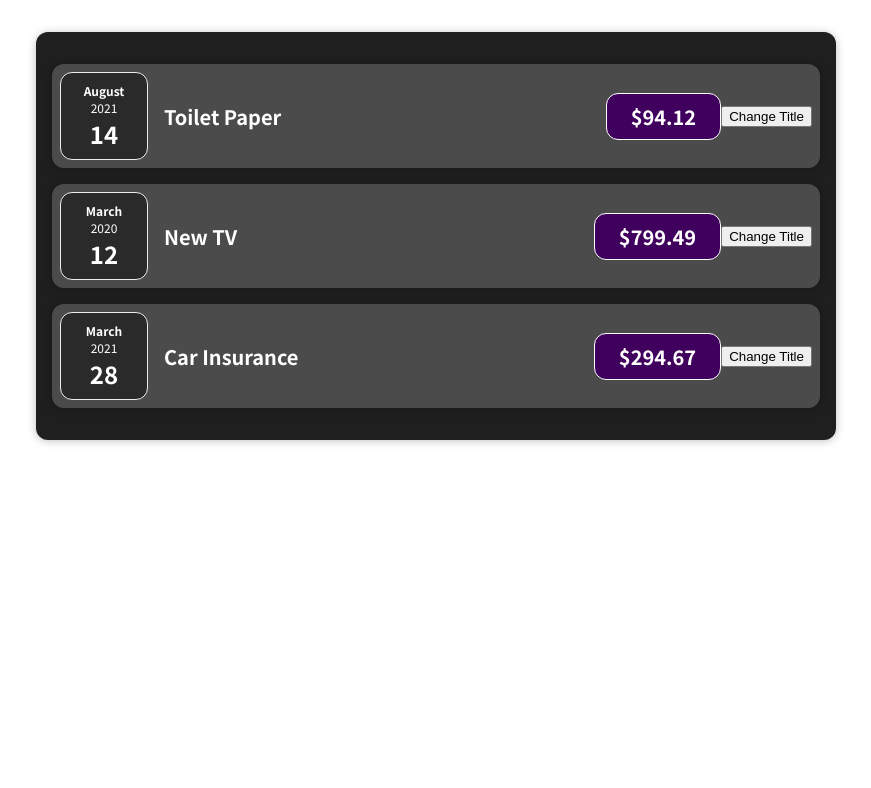
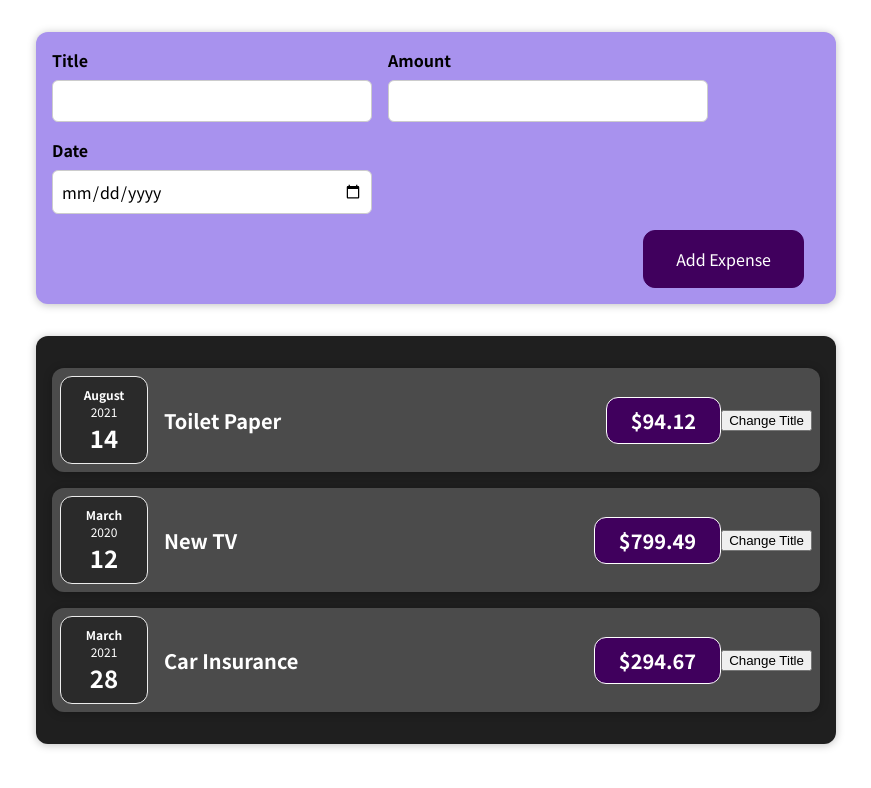
Before and after one commit to zahrakhoshdel/react-the-complete-course, a React (Create React App) app in the folder code/02 React Events and State/02-working-with-events-state/: page / in a window 1280 px wide. Shown: the top 788 px of the page, without its empty margins (204-1075 px from the left). Built offline with nearby package versions, Linux system fonts and the light colour scheme.

Commit message:
adding form inputs

```diff
--- a/code/02 React Events and State/02-working-with-events-state/src/App.js
+++ b/code/02 React Events and State/02-working-with-events-state/src/App.js
@@ -1,3 +1,4 @@
+import NewExpense from "./components/NewExpense/NewExpense";
 import Expenses from "./components/Expenses/Expenses";
 
 const App = () => {
@@ -24,9 +25,10 @@
   ];
   return (
     <div>
-      <Expenses items={expenses}/>
+      <NewExpense />
+      <Expenses items={expenses} />
     </div>
   );
-}
+};
 
 export default App;
--- a/code/02 React Events and State/02-working-with-events-state/src/components/Expenses/ExpenseItem.js
+++ b/code/02 React Events and State/02-working-with-events-state/src/components/Expenses/ExpenseItem.js
@@ -7,7 +7,7 @@
   const [title, setTitle] = useState(props.title);
 
   const clickHandler = () => {
-    setTitle('Updated!');
+    setTitle("Updated!");
   };
 
   return (
--- /dev/null
+++ b/code/02 React Events and State/02-working-with-events-state/src/components/NewExpense/ExpenseForm.css
@@ -0,0 +1,26 @@
+.new-expense__controls {
+    display: flex;
+    flex-wrap: wrap;
+    gap: 1rem;
+    margin-bottom: 1rem;
+    text-align: left;
+  }
+
+  .new-expense__control label {
+    font-weight: bold;
+    margin-bottom: 0.5rem;
+    display: block;
+  }
+
+  .new-expense__control input {
+    font: inherit;
+    padding: 0.5rem;
+    border-radius: 6px;
+    border: 1px solid #ccc;
+    width: 20rem;
+    max-width: 100%;
+  }
+
+  .new-expense__actions {
+    text-align: right;
+  }
--- /dev/null
+++ b/code/02 React Events and State/02-working-with-events-state/src/components/NewExpense/ExpenseForm.js
@@ -0,0 +1,27 @@
+import "./ExpenseForm.css";
+
+const ExpenseForm = () => {
+  return (
+    <form>
+      <div className="new-expense__controls">
+        <div className="new-expense__control">
+          <label>Title</label>
+          <input type="text" />
+        </div>
+        <div className="new-expense__control">
+          <label>Amount</label>
+          <input type="number" min="0.01" step="0.01" />
+        </div>
+        <div className="new-expense__control">
+          <label>Date</label>
+          <input type="date" min="2019-01-01" max="2024-05-04" />
+        </div>
+      </div>
+      <div className="new-expense__actions">
+        <button type="submit">Add Expense</button>
+      </div>
+    </form>
+  );
+};
+
+export default ExpenseForm;
--- /dev/null
+++ b/code/02 React Events and State/02-working-with-events-state/src/components/NewExpense/NewExpense.css
@@ -0,0 +1,38 @@
+.new-expense {
+    background-color: #a892ee;
+    padding: 1rem;
+    margin: 2rem auto;
+    width: 50rem;
+    max-width: 95%;
+    border-radius: 12px;
+    text-align: center;
+    box-shadow: 0 1px 8px rgba(0, 0, 0, 0.25);
+  }
+
+  .new-expense button {
+    font: inherit;
+    cursor: pointer;
+    padding: 1rem 2rem;
+    border: 1px solid #40005d;
+    background-color: #40005d;
+    color: white;
+    border-radius: 12px;
+    margin-right: 1rem;
+  }
+
+  .new-expense button:hover,
+  .new-expense button:active {
+    background-color: #510674;
+    border-color: #510674;
+  }
+
+  .new-expense button.alternative {
+    color: #220131;
+    border-color: transparent;
+    background-color: transparent;
+  }
+
+  .new-expense button.alternative:hover,
+  .new-expense button.alternative:active {
+    background-color: #ddb3f8;
+  }
--- /dev/null
+++ b/code/02 React Events and State/02-working-with-events-state/src/components/NewExpense/NewExpense.js
@@ -0,0 +1,12 @@
+import ExpenseForm from "./ExpenseForm";
+import "./NewExpense.css";
+
+const NewExpense = () => {
+  return (
+    <div className="new-expense">
+      <ExpenseForm />
+    </div>
+  );
+};
+
+export default NewExpense;
```
